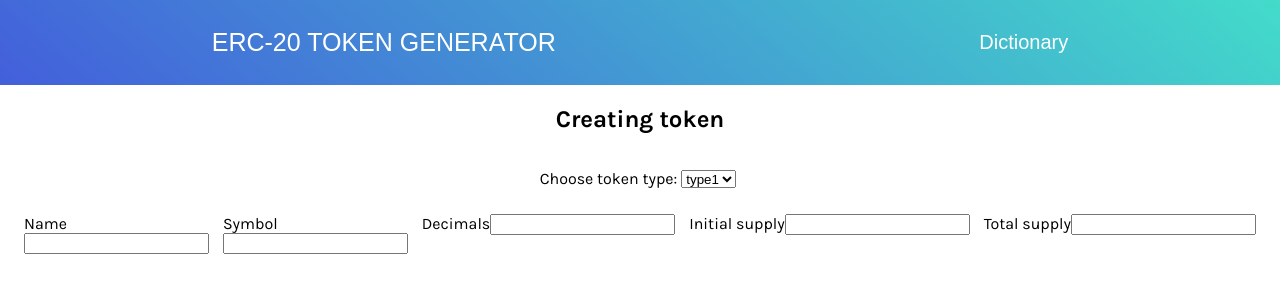
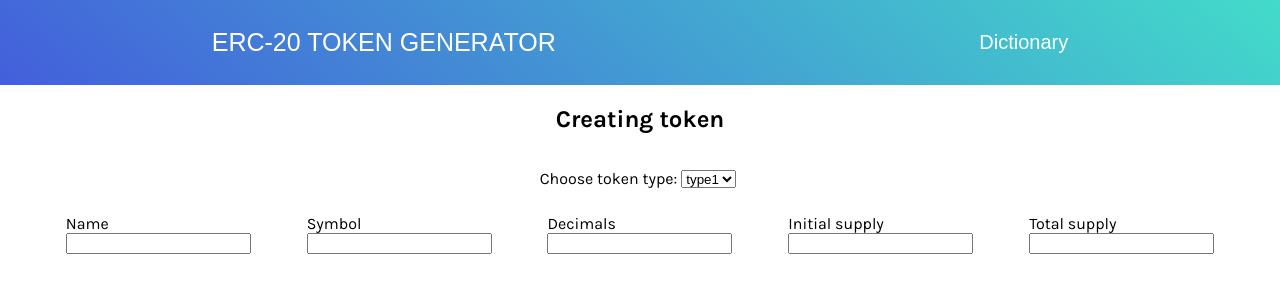
Before and after one commit to GerganaRoeva/ERC20-token-generator, a Vue app in the folder web-app-token-generator/: page /create-token in a window 1280 px wide. Shown: the top 300 px of the page. Built offline with nearby package versions, Linux system fonts and the light colour scheme.

Commit message:
updates on web-app

```diff
--- a/web-app-token-generator/package.json
+++ b/web-app-token-generator/package.json
@@ -3,9 +3,9 @@
   "version": "0.1.0",
   "private": true,
   "scripts": {
-    "serve": "export NODE_OPTIONS=--openssl-legacy-provider && vue-cli-service serve",
-    "build": "export NODE_OPTIONS=--openssl-legacy-provider && vue-cli-service build",
-    "lint": "export NODE_OPTIONS=--openssl-legacy-provider && vue-cli-service lint"
+    "serve": "vue-cli-service serve",
+    "build": "vue-cli-service build",
+    "lint": "vue-cli-service lint"
 },
   "dependencies": {
     "core-js": "^3.6.5",
--- a/web-app-token-generator/src/components/HomeFS.vue
+++ b/web-app-token-generator/src/components/HeroSec.vue
@@ -12,7 +12,11 @@
       </div>
     </section>
     <section>
-      <img src="../assets/Notifications_Monochromatic.svg" width="600" height="400" />
+      <img
+        src="../assets/Notifications_Monochromatic.svg"
+        width="600"
+        height="400"
+      />
     </section>
   </div>
 </template>
@@ -25,22 +29,19 @@
   justify-content: space-around;
   padding: 10px;
   align-items: center;
-  /* background-color: ; */
 }
 img {
   padding: 15px;
 }
 .create-button {
   background-color: aquamarine;
-  color: black;
   padding: 14px 25px;
   text-align: center;
-  text-decoration: none;
   display: inline-block;
   border-radius: 12px;
 }
 .create-button:hover {
-  background-color: rgb(130, 214, 186);
+  box-shadow: 0px 15px 20px rgba(106, 255, 196, 0.507);
 }
 a {
   text-decoration: none;
--- a/web-app-token-generator/src/views/CreateToken.vue
+++ b/web-app-token-generator/src/views/CreateToken.vue
@@ -22,15 +22,15 @@
         <label for="token-Symbol">Symbol</label>
         <input id="token-Symbol" name="token-Symbol" type="text" />
       </div>
-      <div class="form-control">
+      <div class="inputs">
         <label for="decimals">Decimals</label>
         <input id="decimals" name="decimals" type="number" />
       </div>
-      <div class="form-control">
+      <div class="inputs">
         <label for="initial">Initial supply</label>
         <input id="initial" name="initial" type="number" />
       </div>
-      <div class="form-control">
+      <div class="inputs">
         <label for="total">Total supply</label>
         <input id="total" name="total" type="number" />
       </div>
@@ -64,7 +64,7 @@ select {
   align-items: baseline;
   margin: 10px;
   justify-content: space-evenly;
-  /* border-color: black; */
+  /* background-color: aquamarine; */
   flex-wrap: wrap;
 }
 .inputs {
--- a/web-app-token-generator/src/views/Home.vue
+++ b/web-app-token-generator/src/views/Home.vue
@@ -1,18 +1,18 @@
 <template>
   <div>
-    <HomeFS/>
+    <HeroSec/>
   </div>
 </template>
 
 <style scoped></style>
 
 <script>
-import HomeFS from "../components/HomeFS.vue";
+import HeroSec from "../components/HeroSec.vue";
 
 export default {
   name: "Home",
   components: {
-    HomeFS,
+    HeroSec,
   },
 };
 </script>
```
Also changed, not shown: 1 other file (tests, documents, lock files or other folders).
